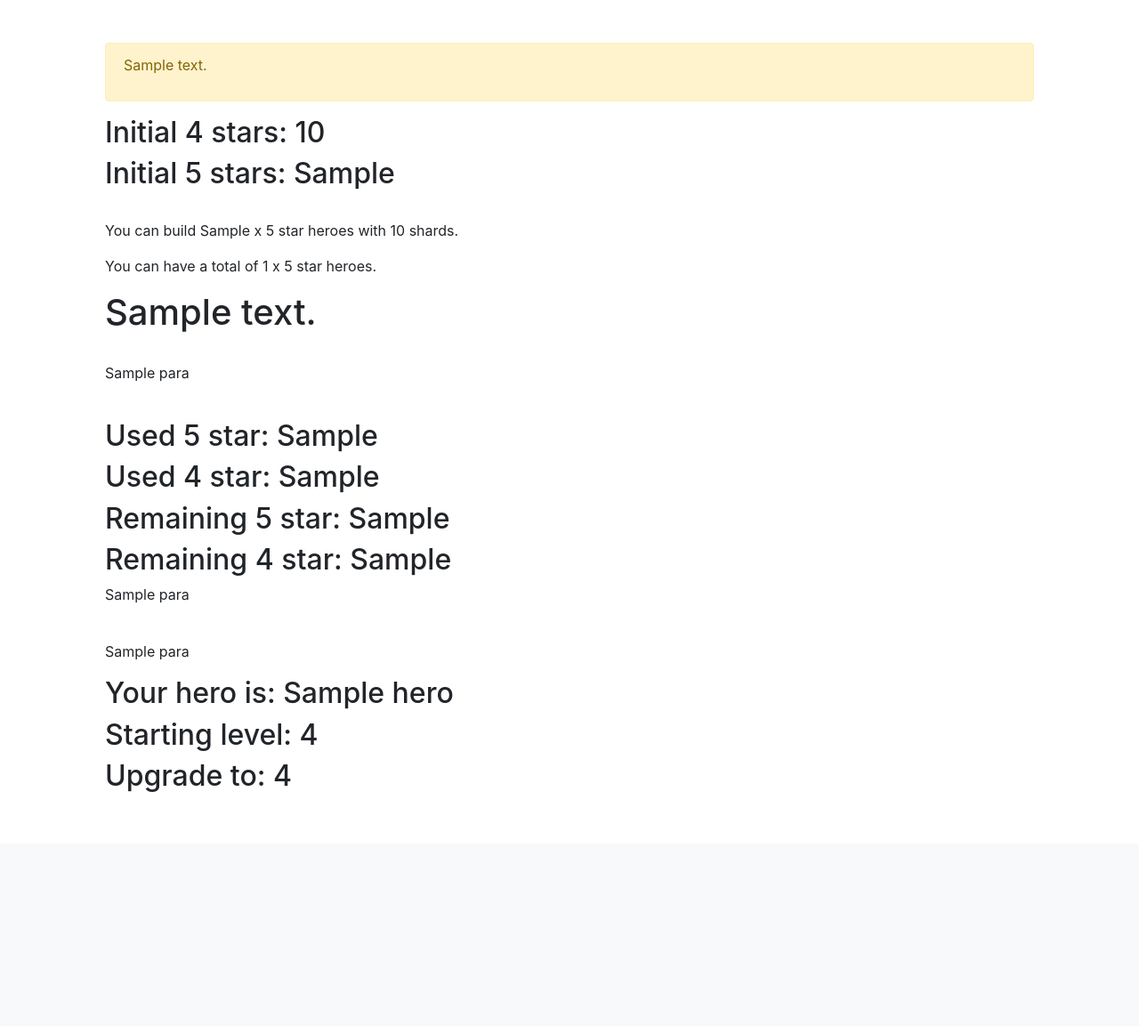
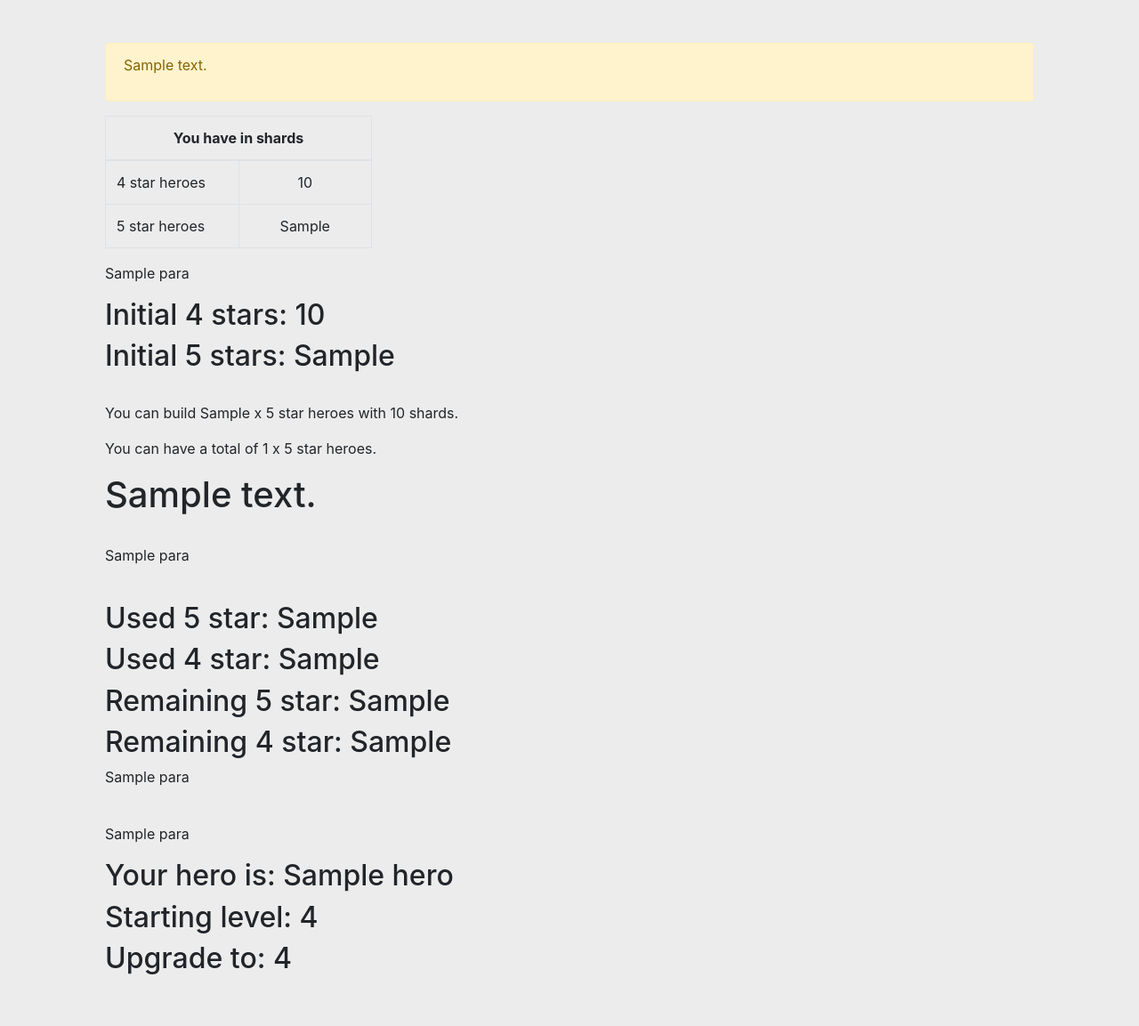
Before and after one commit to rmpbastos/idle_heroes_fodder_app, a Flask app: template templates/results.html in a window 1280 px wide. Shown: the part 66-1219 px from the top of the page at 89% size. Before the commit the page ends 956 px from the top, so only its background shows below. Run offline with Flask 2, Linux system fonts and the light colour scheme; the template is opened without the code that fills it: most values are stand-ins (such as "Sample title", 1, 10 or a date in 2020); some libraries are stand-ins or nearby versions.

Commit message:
results.html first table

```diff
--- a/app.py
+++ b/app.py
@@ -4,6 +4,14 @@ from backing_data import hero_10_stars, hero_9_stars, hero_5_stars, hero_5_star_
 
 # Configure application
 app = Flask(__name__)
+
+# Ensure responses aren't cached
+@app.after_request
+def after_request(response):
+    response.headers["Cache-Control"] = "no-cache, no-store, must-revalidate"
+    response.headers["Expires"] = 0
+    response.headers["Pragma"] = "no-cache"
+    return response
 
 @app.route("/", methods=["GET", "POST"])
 def food():
@@ -12,20 +20,21 @@ def food():
     #if user reached route via POST
     if request.method == "POST":
 
-        #Get data from form
+        #get data from form
         hero = request.form.get("hero")
         stars_start = request.form.get("stars_start")
         stars_end = request.form.get("stars_end")
         initial_4star = request.form.get("initial_4star")
         initial_5star = request.form.get("initial_5star")
 
-        #Variables passed to the template
+        #variables passed to the template
         if initial_4star and initial_5star:
             parcial_available = int(initial_4star) // 8
             total_available = parcial_available + int(initial_5star)
         else:
             parcial_available = total_available = 0
 
+        #if hero can't be upgraded beyond 5 stars
         if hero in hero_5_stars:
             message_warning = "This hero cannot be further upgraded."
             message_food = set()
@@ -40,6 +49,7 @@ def food():
                         message_food = ""
                         fodder_needs = ""
                         message_build = ""
+                        message_food_total = ""
                 else:
                     message_warning = "You can build this hero up to E5."
                 message_build = "To build a " + stars_end + " star " + hero + " from " + stars_start + " star shards, you need:"
@@ -50,135 +60,87 @@ def food():
                     fac = find_faction(hero)
                     fodder_needs = (4, 2, 0)
                     message_food = ("* 4 x 5 star " + fac + "\n* 2 x 5 star " + hero)
+                    message_food_total = message_food
 
                 #Up to 7 stars
                 if stars_end == '7':
                     #Define hero faction
                     fac = find_faction(hero)
                     fodder_needs = (8, 2, 0)
-                    message_food = ('***TOTAL***\n* 8 x 5 star ' + fac + '\n* 2 x 5 star ' + hero + '\n***TOTAL***' +
-                            '\n\n***From 5 to 6***\n* 4 x 5 star ' + fac + '\n* 2 x 5 star ' + hero +
-                            '\n\n***From 6 to 7***\n* 4 x 5 star ' + fac)
+                    message_food = ('***TOTAL***\n* 8 x 5 star ' + fac + '\n* 2 x 5 star ' + hero + '\n***TOTAL***')
+                    message_food_total = message_food
+
 
                 #Up to 8 stars
                 if stars_end == '8':
                     #Define hero faction
                     fac = find_faction(hero)
                     fodder_needs = (17, 2, 0)
-                    message_food = ('* 11 x 5 star ' + fac + '\n* 2 x 5 star ' + hero + '\n* 1 x 6 star ' + fac +
-                            '\n\n***TOTAL****\n* 17 x 5 star ' + fac + '\n* 2 x 5 star ' + hero + '\n***TOTAL***' +
-                            '\n\n***From 5 to 6***\n* 4 x 5 star ' + fac + '\n* 2 x 5 star ' + hero +
-                            '\n\n***From 6 to 7***\n* 4 x 5 star ' + fac +
-                            '\n\n***From 7 to 8***\n* 3 x 5 star ' + fac + '\n* 1 x 6 star ' + fac)
+                    message_food = ('* 11 x 5 star ' + fac + '\n* 2 x 5 star ' + hero + '\n* 1 x 6 star ' + fac)
+                    message_food_total = ('***TOTAL****\n* 17 x 5 star ' + fac + '\n* 2 x 5 star ' + hero + '\n***TOTAL***')
 
                 #Up to 9 stars
                 if stars_end == '9':
                     #Define hero faction
                     fac = find_faction(hero)
                     fodder_needs = (25, 3, 0)
-                    message_food = ('* 13 x 5 star ' + fac + '\n* 3 x 5 star ' + hero + '\n* 2 x 6 star ' + fac +
-                            '\n\n***TOTAL****\n* 25 x 5 star ' + fac + '\n* 3 x 5 star ' + hero + '\n***TOTAL***' +
-                            '\n\n***From 5 to 6***\n* 4 x 5 star ' + fac + '\n* 2 x 5 star ' + hero +
-                            '\n\n***From 6 to 7***\n* 4 x 5 star ' + fac +
-                            '\n\n***From 7 to 8***\n* 3 x 5 star ' + fac + '\n* 1 x 6 star ' + fac +
-                            '\n\n***From 8 to 9***\n* 2 x 5 star ' + fac + '\n* 1 x 5 star ' + hero + '\n* 1 x 6 star ' + fac)
+                    message_food = ('* 13 x 5 star ' + fac + '\n* 3 x 5 star ' + hero + '\n* 2 x 6 star ' + fac)
+                    message_food_total = ('***TOTAL****\n* 25 x 5 star ' + fac + '\n* 3 x 5 star ' + hero + '\n***TOTAL***')
 
                 #Up to 10 stars
                 if (stars_end == '10') and (hero in hero_10_stars):
                     #Define hero faction
                     fac = find_faction(hero)
                     fodder_needs = (31, 5, 28)
-                    message_food = ('* 13 x 5 star ' + fac + '\n* 5 x 5 star ' + hero + '\n* 3 x 6 star ' + fac + '\n* 1 x 9 star (any faction)' +
-                            '\n\n***TOTAL****\n* 31 x 5 star ' + fac + '\n* 5 x 5 star ' + hero + '\n* 28 x 5 star (any faction)\n***TOTAL***' +
-                            '\n\n***From 5 to 6***\n* 4 x 5 star ' + fac + '\n* 2 x 5 star ' + hero +
-                            '\n\n***From 6 to 7***\n* 4 x 5 star ' + fac +
-                            '\n\n***From 7 to 8***\n* 3 x 5 star ' + fac + '\n* 1 x 6 star ' + fac +
-                            '\n\n***From 8 to 9***\n* 2 x 5 star ' + fac + '\n* 1 x 5 star ' + hero + '\n* 1 x 6 star ' + fac +
-                            '\n\n***From 9 to 10***\n* 2 x 5 star ' + hero + '\n* 1 x 6 star ' + fac + '\n* 1 x 9 star (any faction)')
+                    message_food = ('* 13 x 5 star ' + fac + '\n* 5 x 5 star ' + hero + '\n* 3 x 6 star ' + fac + '\n* 1 x 9 star (any faction)')
+                    message_food_total = ('***TOTAL****\n* 31 x 5 star ' + fac + '\n* 5 x 5 star ' + hero + '\n* 28 x 5 star (any faction)\n***TOTAL***')
 
                 #Up to E1
                 if (stars_end == 'E1') and (hero in hero_10_stars):
                     #Define hero faction
                     fac = find_faction(hero)
                     fodder_needs = (31, 6, 56)
-                    message_food = ('* 13 x 5 star ' + fac + '\n* 6 x 5 star ' + hero + '\n* 3 x 6 star ' + fac + '\n* 2 x 9 star (any faction)' +
-                            '\n\n***TOTAL****\n* 31 x 5 star ' + fac + '\n* 6 x 5 star ' + hero + '\n* 56 x 5 star (any faction)\n***TOTAL***' +
-                            '\n\n***From 5 to 6***\n* 4 x 5 star ' + fac + '\n* 2 x 5 star ' + hero +
-                            '\n\n***From 6 to 7***\n* 4 x 5 star ' + fac +
-                            '\n\n***From 7 to 8***\n* 3 x 5 star ' + fac + '\n* 1 x 6 star ' + fac +
-                            '\n\n***From 8 to 9***\n* 2 x 5 star ' + fac + '\n* 1 x 5 star ' + hero + '\n* 1 x 6 star ' + fac +
-                            '\n\n***From 9 to 10***\n* 2 x 5 star ' + hero + '\n* 1 x 6 star ' + fac + '\n* 1 x 9 star (any faction)' +
-                            '\n\n***From 10 to E1***\n* 1 x 5 star ' + hero + '\n* 1 x 9 star (any faction)')
+                    message_food = ('* 13 x 5 star ' + fac + '\n* 6 x 5 star ' + hero + '\n* 3 x 6 star ' + fac + '\n* 2 x 9 star (any faction)')
+                    message_food_total = ('***TOTAL****\n* 31 x 5 star ' + fac + '\n* 6 x 5 star ' + hero + '\n* 56 x 5 star (any faction)\n***TOTAL***')
 
                 #Up to E2
                 if (stars_end == 'E2') and (hero in hero_10_stars):
                     #Define hero faction
                     fac = find_faction(hero)
                     fodder_needs = (31, 7, 84)
-                    message_food = ('* 13 x 5 star ' + fac + '\n* 7 x 5 star ' + hero + '\n* 3 x 6 star ' + fac + '\n* 3 x 9 star (any faction)' +
-                            '\n\n***TOTAL****\n* 31 x 5 star ' + fac + '\n* 7 x 5 star ' + hero + '\n* 84 x 5 star (any faction)\n***TOTAL***' +
-                            '\n\n***From 5 to 6***\n* 4 x 5 star ' + fac + '\n* 2 x 5 star ' + hero +
-                            '\n\n***From 6 to 7***\n* 4 x 5 star ' + fac +
-                            '\n\n***From 7 to 8***\n* 3 x 5 star ' + fac + '\n* 1 x 6 star ' + fac +
-                            '\n\n***From 8 to 9***\n* 2 x 5 star ' + fac + '\n* 1 x 5 star ' + hero + '\n* 1 x 6 star ' + fac +
-                            '\n\n***From 9 to 10***\n* 2 x 5 star ' + hero + '\n* 1 x 6 star ' + fac + '\n* 1 x 9 star (any faction)' +
-                            '\n\n***From 10 to E1***\n* 1 x 5 star ' + hero + '\n* 1 x 9 star (any faction)' +
-                            '\n\n***From E1 to E2***\n* 1 x 5 star ' + hero + '\n* 1 x 9 star (any faction)')
+                    message_food = ('* 13 x 5 star ' + fac + '\n* 7 x 5 star ' + hero + '\n* 3 x 6 star ' + fac + '\n* 3 x 9 star (any faction)')
+                    message_food_total = ('***TOTAL****\n* 31 x 5 star ' + fac + '\n* 7 x 5 star ' + hero + '\n* 84 x 5 star (any faction)\n***TOTAL***')
 
                 #Up to E3
                 if (stars_end == 'E3') and (hero in hero_10_stars):
                     #Define hero faction
                     fac = find_faction(hero)
                     fodder_needs = (31, 7, 148)
-                    message_food = ('* 13 x 5 star ' + fac + '\n* 7 x 5 star ' + hero + '\n* 3 x 6 star ' + fac + '\n* 3 x 9 star (any faction)\n* 1 x 10 star (any faction)' +
-                            '\n\n***TOTAL****\n* 31 x 5 star ' + fac + '\n* 7 x 5 star ' + hero + '\n* 148 x 5 star (any faction)\n***TOTAL***' +
-                            '\n\n***From 5 to 6***\n* 4 x 5 star ' + fac + '\n* 2 x 5 star ' + hero +
-                            '\n\n***From 6 to 7***\n* 4 x 5 star ' + fac +
-                            '\n\n***From 7 to 8***\n* 3 x 5 star ' + fac + '\n* 1 x 6 star ' + fac +
-                            '\n\n***From 8 to 9***\n* 2 x 5 star ' + fac + '\n* 1 x 5 star ' + hero + '\n* 1 x 6 star ' + fac +
-                            '\n\n***From 9 to 10***\n* 2 x 5 star ' + hero + '\n* 1 x 6 star ' + fac + '\n* 1 x 9 star (any faction)' +
-                            '\n\n***From 10 to E1***\n* 1 x 5 star ' + hero + '\n* 1 x 9 star (any faction)' +
-                            '\n\n***From E1 to E2***\n* 1 x 5 star ' + hero + '\n* 1 x 9 star (any faction)' +
-                            '\n\n***From E2 to E3***\n* 1 x 10 star (any faction)')
+                    message_food = ('* 13 x 5 star ' + fac + '\n* 7 x 5 star ' + hero + '\n* 3 x 6 star ' + fac + '\n* 3 x 9 star (any faction)\n* 1 x 10 star (any faction)')
+                    message_food_total = ('***TOTAL****\n* 31 x 5 star ' + fac + '\n* 7 x 5 star ' + hero + '\n* 148 x 5 star (any faction)\n***TOTAL***')
 
                 #Up to E4
                 if (stars_end == 'E4') and (hero in hero_10_stars):
                     #Define hero faction
                     fac = find_faction(hero)
                     fodder_needs = (31, 8, 212)
-                    message_food = ('* 13 x 5 star ' + fac + '\n* 8 x 5 star ' + hero + '\n* 3 x 6 star ' + fac + '\n* 3 x 9 star (any faction)\n* 2 x 10 star (any faction)' +
-                            '\n\n***TOTAL****\n* 31 x 5 star ' + fac + '\n* 8 x 5 star ' + hero + '\n* 212 x 5 star (any faction)\n***TOTAL***' +
-                            '\n\n***From 5 to 6***\n* 4 x 5 star ' + fac + '\n* 2 x 5 star ' + hero +
-                            '\n\n***From 6 to 7***\n* 4 x 5 star ' + fac +
-                            '\n\n***From 7 to 8***\n* 3 x 5 star ' + fac + '\n* 1 x 6 star ' + fac +
-                            '\n\n***From 8 to 9***\n* 2 x 5 star ' + fac + '\n* 1 x 5 star ' + hero + '\n* 1 x 6 star ' + fac +
-                            '\n\n***From 9 to 10***\n* 2 x 5 star ' + hero + '\n* 1 x 6 star ' + fac + '\n* 1 x 9 star (any faction)' +
-                            '\n\n***From 10 to E1***\n* 1 x 5 star ' + hero + '\n* 1 x 9 star (any faction)' +
-                            '\n\n***From E1 to E2***\n* 1 x 5 star ' + hero + '\n* 1 x 9 star (any faction)' +
-                            '\n\n***From E2 to E3***\n* 1 x 10 star (any faction)' +
-                            '\n\n***From E3 to E4***\n* 1 x 5 star ' + hero + '\n* 1 x 10 star (any faction)')
+                    message_food = ('* 13 x 5 star ' + fac + '\n* 8 x 5 star ' + hero + '\n* 3 x 6 star ' + fac + '\n* 3 x 9 star (any faction)\n* 2 x 10 star (any faction)')
+                    message_food_total = ('***TOTAL****\n* 31 x 5 star ' + fac + '\n* 8 x 5 star ' + hero + '\n* 212 x 5 star (any faction)\n***TOTAL***')
 
                 #Up to E5
                 if (stars_end == 'E5') and (hero in hero_10_stars):
                     #Define hero faction
                     fac = find_faction(hero)
                     fodder_needs = (31, 9, 276)
-                    message_food = ('* 13 x 5 star ' + fac + '\n* 9 x 5 star ' + hero + '\n* 3 x 6 star ' + fac + '\n* 3 x 9 star (any faction)\n* 3 x 10 star (any faction)' +
-                            '\n\n***TOTAL****\n* 31 x 5 star ' + fac + '\n* 9 x 5 star ' + hero + '\n* 276 x 5 star (any faction)\n***TOTAL***' +
-                            '\n\n***From 5 to 6***\n* 4 x 5 star ' + fac + '\n* 2 x 5 star ' + hero +
-                            '\n\n***From 6 to 7***\n* 4 x 5 star ' + fac +
-                            '\n\n***From 7 to 8***\n* 3 x 5 star ' + fac + '\n* 1 x 6 star ' + fac +
-                            '\n\n***From 8 to 9***\n* 2 x 5 star ' + fac + '\n* 1 x 5 star ' + hero + '\n* 1 x 6 star ' + fac +
-                            '\n\n***From 9 to 10***\n* 2 x 5 star ' + hero + '\n* 1 x 6 star ' + fac + '\n* 1 x 9 star (any faction)' +
-                            '\n\n***From 10 to E1***\n* 1 x 5 star ' + hero + '\n* 1 x 9 star (any faction)' +
-                            '\n\n***From E1 to E2***\n* 1 x 5 star ' + hero + '\n* 1 x 9 star (any faction)' +
-                            '\n\n***From E2 to E3***\n* 1 x 10 star (any faction)' +
-                            '\n\n***From E3 to E4***\n* 1 x 5 star ' + hero + '\n* 1 x 10 star (any faction)' +
-                            '\n\n***From E4 to E5***\n* 1 x 5 star ' + hero + '\n* 1 x 10 star (any faction)')
+                    message_food = ('* 13 x 5 star ' + fac + '\n* 9 x 5 star ' + hero + '\n* 3 x 6 star ' + fac + '\n* 3 x 9 star (any faction)\n* 3 x 10 star (any faction)')
+                    message_food_total = ('***TOTAL****\n* 31 x 5 star ' + fac + '\n* 9 x 5 star ' + hero + '\n* 276 x 5 star (any faction)\n***TOTAL***')
+
 
             #For now, show nothing for upgrades not starting at 5 stars
             else:
                 message_food = ""
+                message_food_total = ""
+                message_food_total = ""
                 fodder_needs = ""
                 message_build = ""
                 message_warning = "TO BE DONE"
@@ -188,6 +150,9 @@ def food():
 
         if len(message_food) != 0:
             message_food = message_food.split("\n")
+
+        if len(message_food_total) != 0:
+            message_food_total = message_food_total.split("\n")
 
         used_5star = (sum(fodder_needs))
         used_4star = (used_5star * 8)
@@ -211,7 +176,7 @@ def food():
                 parcial_available=parcial_available, total_available=total_available, message_warning=message_warning,
                 message_build=message_build, message_food=message_food, used_5star=used_5star, used_4star=used_4star,
                 remaining_5star=remaining_5star, remaining_4star=remaining_4star, message_food_used=message_food_used,
-                message_food_available=message_food_available)
+                message_food_available=message_food_available, message_food_total=message_food_total)
 
     #if user reached route via GET
     else:
--- /dev/null
+++ b/static/main.css
@@ -0,0 +1,18 @@
+html {
+    font-size: 100%;
+    box-sizing: border-box;
+}
+
+body {
+    background-color: #ECECEC;
+}
+
+table.a {
+    table-layout: fixed;
+    width: 300px;
+}
+
+th,td.center {
+    text-align: center;
+    vertical-align: middle;
+}
--- a/templates/layout.html
+++ b/templates/layout.html
@@ -15,7 +15,7 @@
         <!-- https://favicon.io/emoji-favicons/money-mouth-face/ -->
         <link href="/static/trophy-solid.svg" rel="icon">
 
-        <link href="/static/styles.css" rel="stylesheet">
+        <link type ="text/css" href="/static/main.css" rel="stylesheet">
 
         <script src="https://kit.fontawesome.com/050bed1d32.js" crossorigin="anonymous"></script>
         <script src="https://code.jquery.com/jquery-3.3.1.min.js"></script>
--- a/templates/results.html
+++ b/templates/results.html
@@ -8,6 +8,39 @@
 <div class="alert alert-warning" role="alert">
     <p>{{ message_warning }}</p>
 </div>
+
+<div>
+    {% if initial_4star and initial_5star %}
+        <table class="a table table-bordered">
+            <thead>
+                <tr>
+                    <th class="center" colspan="2">You have in shards</th>
+                </tr>
+            </thead>
+            <tbody>
+                <tr>
+                    <td>4 star heroes</td>
+                    <td class="center">{{ initial_4star }}</td>
+                </tr>
+                <tr>
+                    <td>5 star heroes</td>
+                    <td class="center">{{ initial_5star }}</td>
+                </tr>
+            </tbody>
+        </table>
+    {% endif %}
+</div>
+
+
+
+
+
+
+
+
+{% for para in message_food_total %}
+    <p>{{ para }}</p>
+{% endfor %}
 
 {% if initial_4star and initial_5star %}
     <h2>Initial 4 stars: {{ initial_4star }}</h2>
```
Also changed, not shown: static/styles.css (deleted).
